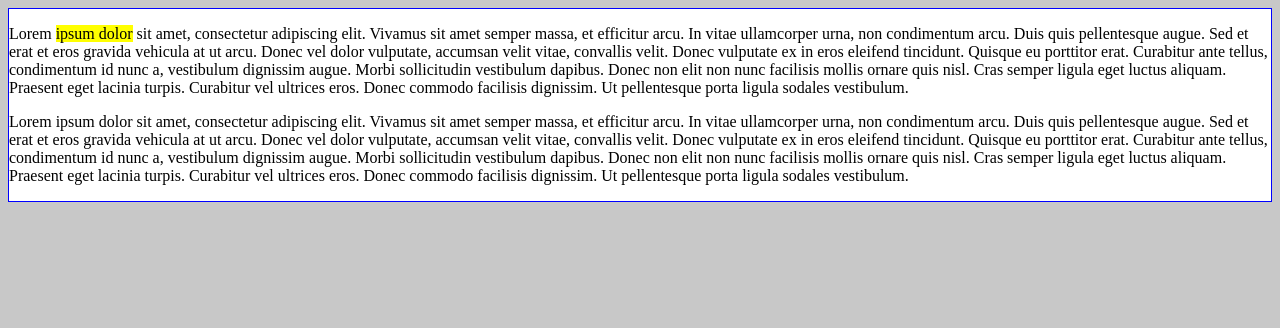
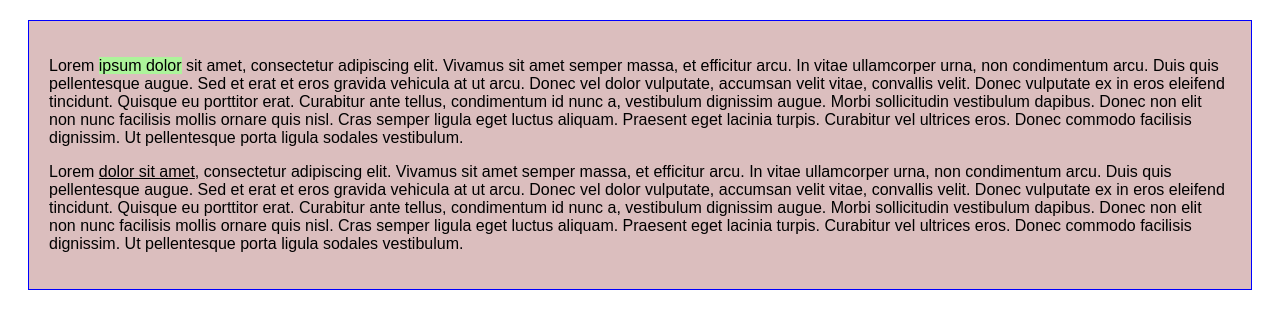
Before and after one commit to awweber/DL_NN_AI, a plain HTML site: page 445 - Crashkurs Webentwicklung/HTML/CSS - Div und Span.html in a window 1280 px wide. Drawn offline with Linux system fonts and the light colour scheme.

Commit message:
Abschnitt 21: Crashkurs Webentwicklung HTML/CSS und Javascript

```diff
--- a/445 - Crashkurs Webentwicklung/HTML/CSS - Div und Span.html
+++ b/445 - Crashkurs Webentwicklung/HTML/CSS - Div und Span.html
@@ -7,15 +7,24 @@
 
         <style>
             body {
-                background-color: rgb(200, 200, 200);
+                background-color: rgb(255, 255, 255);
+                font-family: Arial, Helvetica, sans-serif;
+                font-size: 16px;
+                color: rgb(0, 0, 0);
             }
             .container {
                 border: 1px solid blue;
-                background-color: rgb(255, 255, 255);
+                background-color: rgb(219, 190, 190);
+                padding: 20px;
+                margin: 20px;
             }
 
             .highlighted {
-                background-color: yellow;
+                background-color: rgb(173, 244, 155);
+            }
+
+            .underlined {
+                text-decoration: underline;
             }
         </style>
     </head>
@@ -33,7 +42,7 @@
                     lacinia turpis. Curabitur vel ultrices eros. Donec commodo facilisis
                     dignissim. Ut pellentesque porta ligula sodales vestibulum.</p>
 
-            <p>Lorem ipsum dolor sit amet, consectetur adipiscing elit. Vivamus
+            <p>Lorem <span class="underlined">dolor sit amet</span>, consectetur adipiscing elit. Vivamus
                     sit amet semper massa, et efficitur arcu. In vitae ullamcorper urna,
                     non condimentum arcu. Duis quis pellentesque augue. Sed et erat et
                     eros gravida vehicula at ut arcu. Donec vel dolor vulputate, accumsan
@@ -45,6 +54,5 @@
                     lacinia turpis. Curabitur vel ultrices eros. Donec commodo facilisis
                     dignissim. Ut pellentesque porta ligula sodales vestibulum.</p>
         </div>
-
     </body>
 </html>
--- a/445 - Crashkurs Webentwicklung/HTML/style.css
+++ b/445 - Crashkurs Webentwicklung/HTML/style.css
@@ -10,3 +10,6 @@ body {
 .highlighted {
     background-color: yellow;
 }
+.underlined {
+    text-decoration: underline;
+    font-weight: bold;}
```
Also changed, not shown: 445 - Crashkurs Webentwicklung/HTML/CSS - Erste Schritte.html (+4 -2 lines), 445 - Crashkurs Webentwicklung/HTML/CSS - Separate Datei.html (+1 -1 lines), 445 - Crashkurs Webentwicklung/HTML/Links.html (+3 -1 lines).
